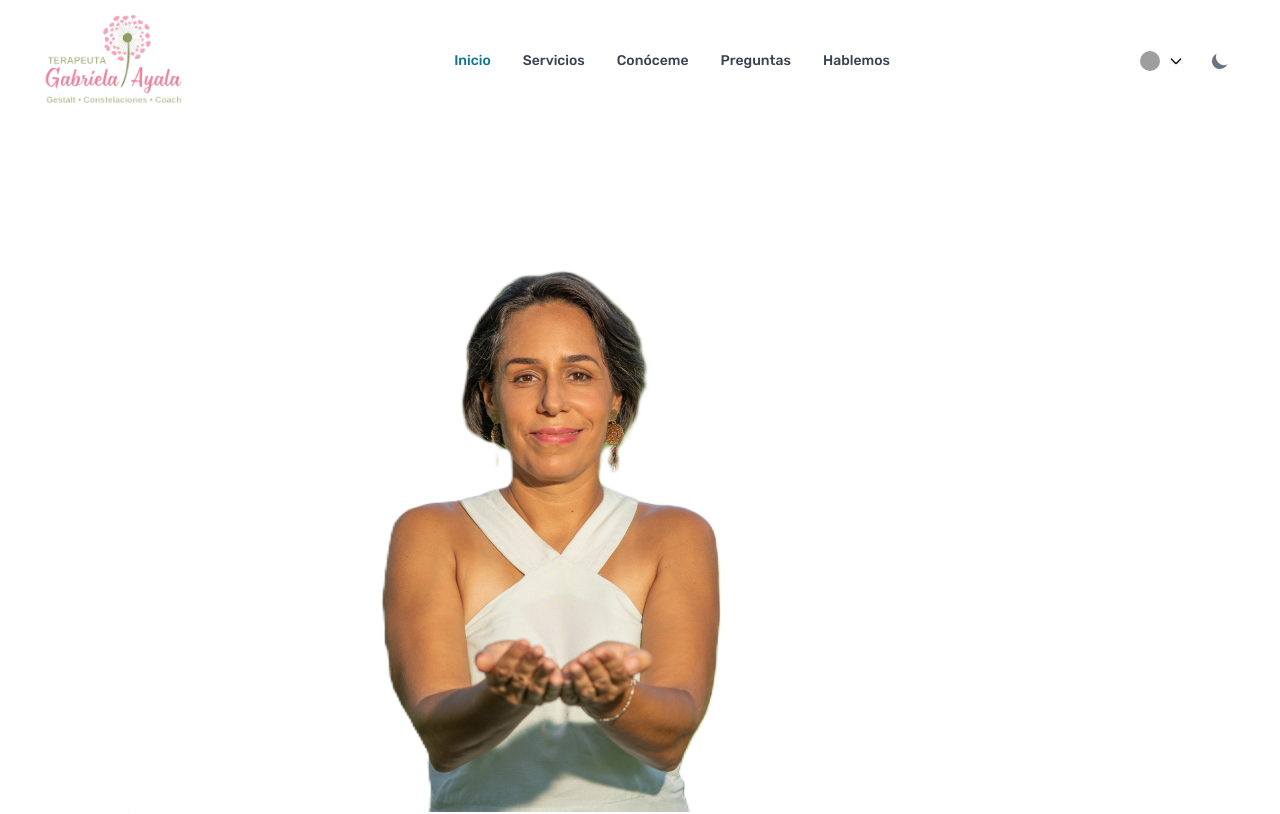
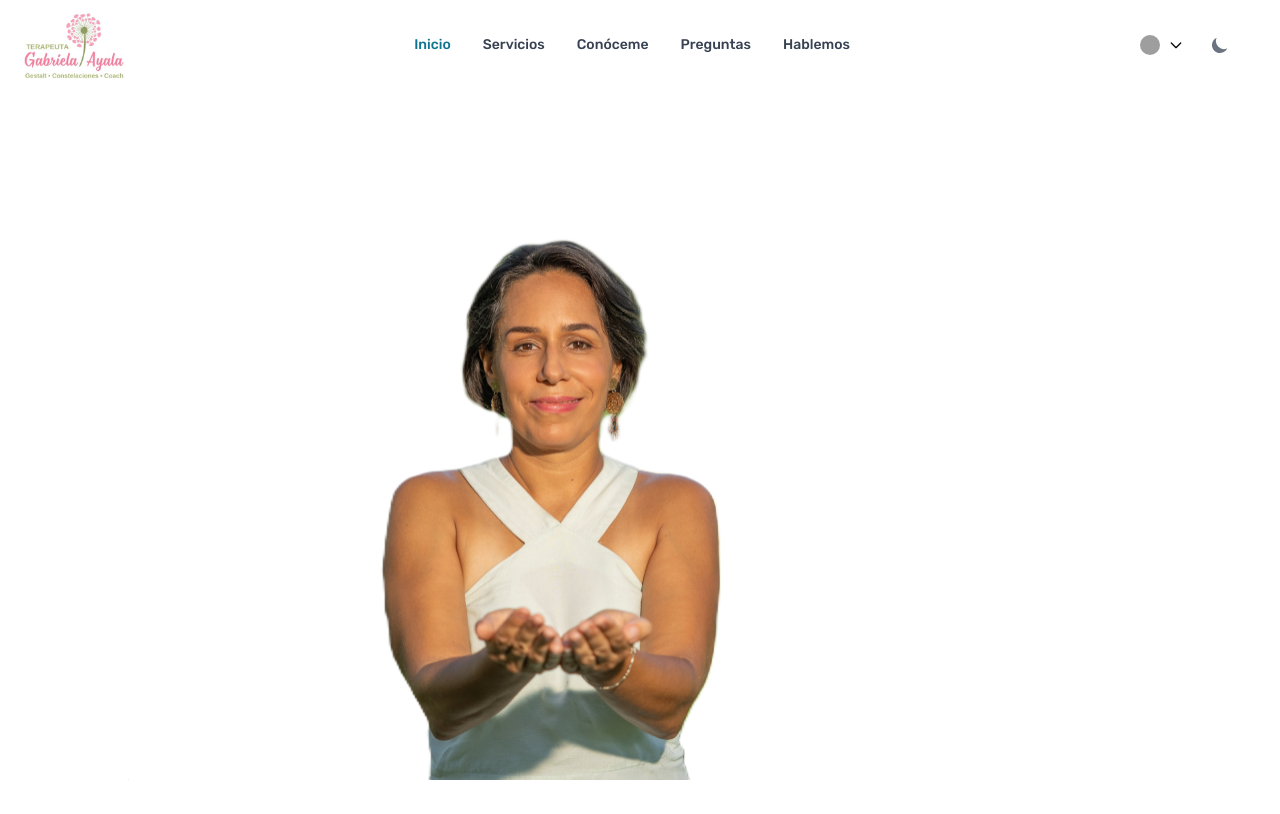
Before and after one commit to aayalas/gayatricoach.com, a Next.js app: page / in a window 1280 px wide. Shown: the top 814 px of the page. Built offline with nearby package versions, Linux system fonts and the light colour scheme; grey boxes are pictures that could not be loaded.

Commit message:
files changed

```diff
--- a/components/header.js
+++ b/components/header.js
@@ -24,8 +24,8 @@ export default function DefaultNavbar() {
         <Image
           alt="Logo"
           className="bg-transparent"
-          src="/logo.svg"
-          width={180} height={90}
+          src="/logo.png"
+          width={100} height={50}
         />
         <span className="self-center whitespace-nowrap text-xl font-semibold text-black dark:text-white">
 
```
Also changed, not shown: public/logo.png (added), public/logo.svg (deleted), 1 other file (tests, documents, lock files or other folders).
